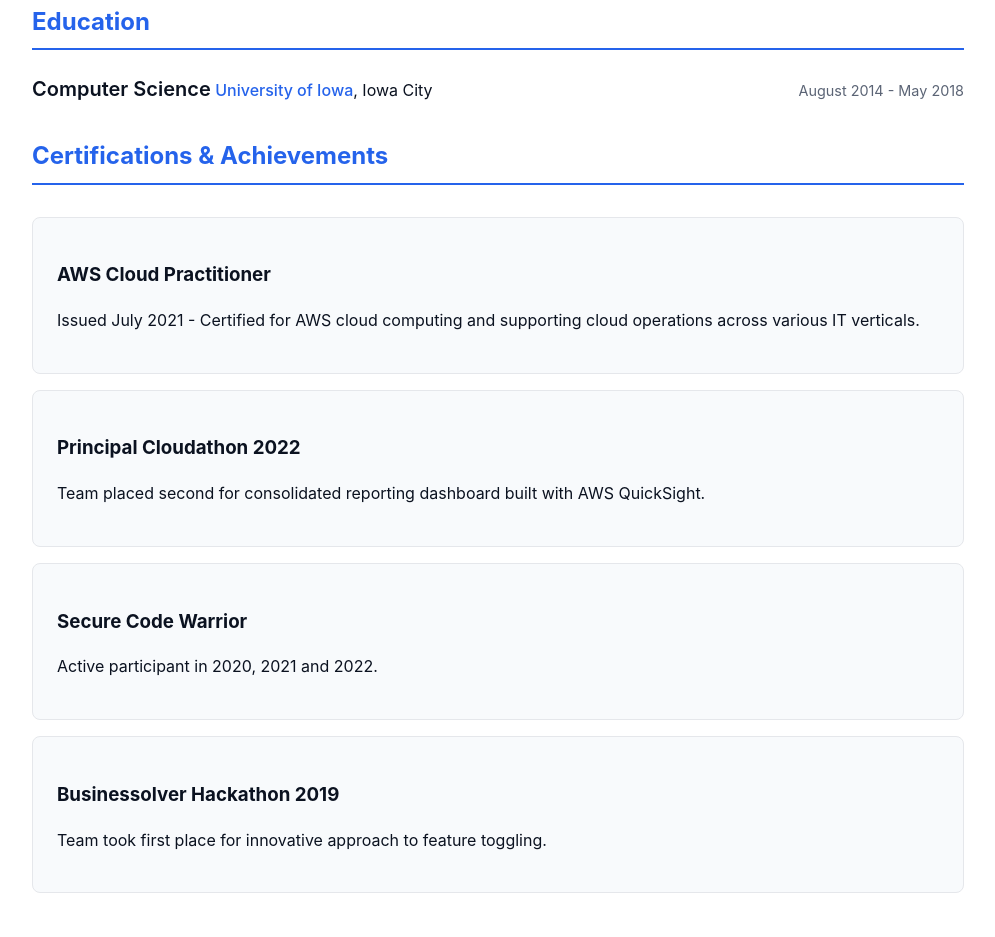
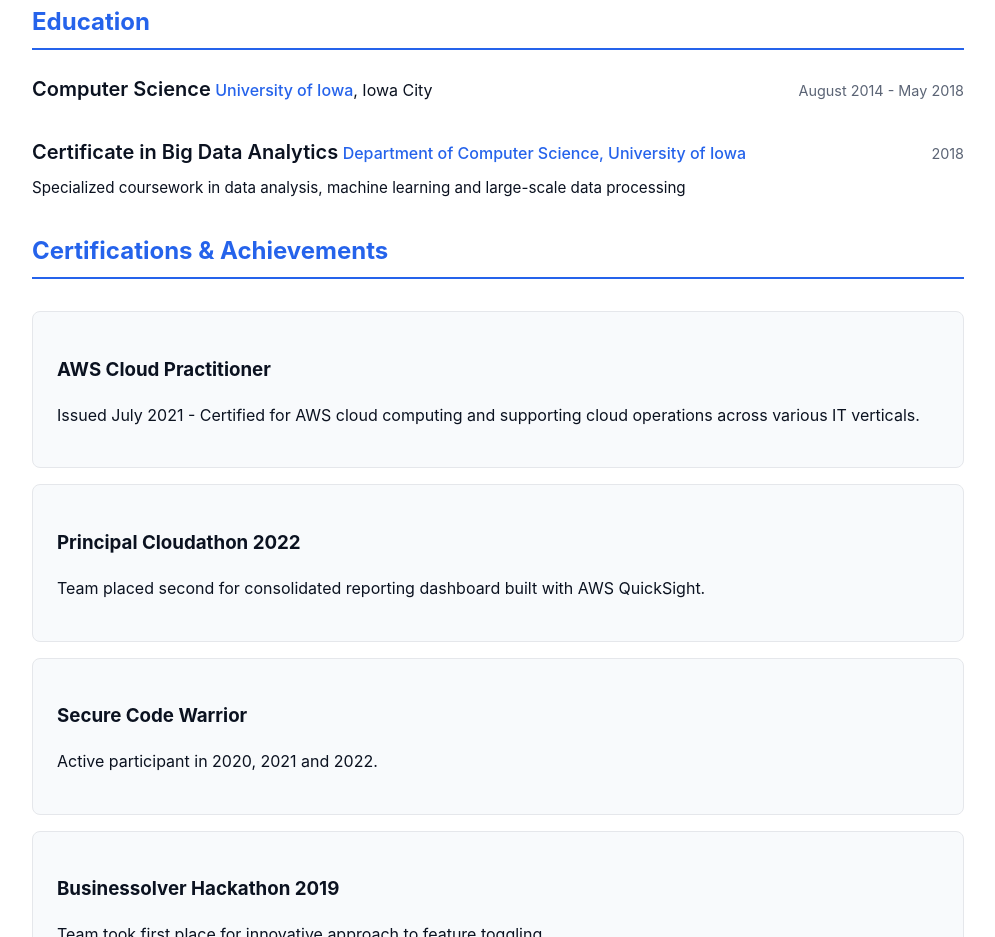
Before and after one commit to collinlidstrom/collinlidstrom.github.io, a plain HTML site: page resume/index.html in a window 1280 px wide. Shown: the part 2396-3333 px from the top of the page, without its empty margins (142-1137 px from the left). Drawn offline with Linux system fonts and the light colour scheme.

Commit message:
update education

```diff
--- a/resume/index.html
+++ b/resume/index.html
@@ -204,6 +204,18 @@
                     <span class="job-date">August 2014 - May 2018</span>
                 </div>
             </div>
+            <div style="margin-top: 1rem;">
+                <div class="job-header">
+                    <div>
+                        <span class="job-title">Certificate in Big Data Analytics</span>
+                        <span class="job-company">Department of Computer Science, University of Iowa</span>
+                    </div>
+                    <span class="job-date">2018</span>
+                </div>
+                <p style="margin-top: 0.5rem; color: var(--text-light); font-size: 0.95rem;">
+                    Specialized coursework in data analysis, machine learning and large-scale data processing
+                </p>
+            </div>
         </section>
 
         <section class="resume-section">
```
